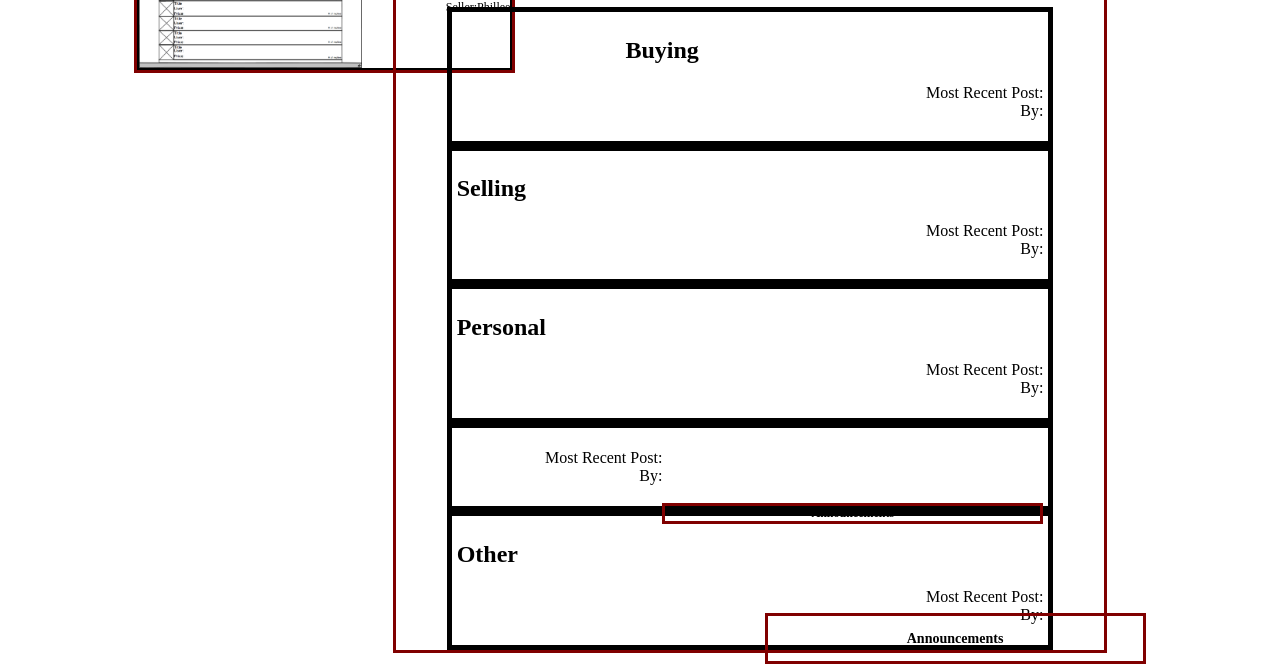
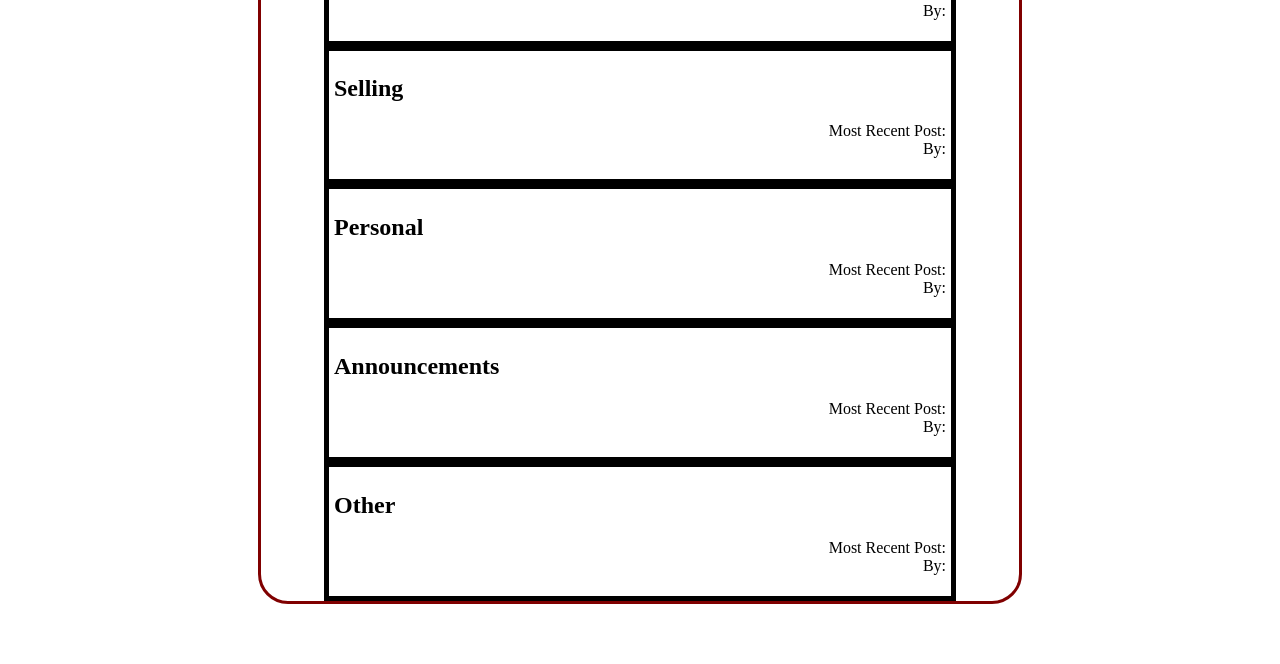
Before and after one commit to lix4/CSSE280-RoseList-frontend, a plain HTML site: page html/categories.html in a window 1280 px wide. Shown: the part 256-920 px from the top of the page. After the commit the page ends 868 px from the top, so only its background shows below. Drawn offline with nearby package versions, Linux system fonts and the light colour scheme.

Commit message:
fixed all css

```diff
--- a/JavaScript/categoriesJS.js
+++ b/JavaScript/categoriesJS.js
@@ -4,35 +4,7 @@
 
     function setup() {
         mRecentPostsDiv = document.getElementById("recent");
-        getOneRecentPostOrAnnouncements("Laptop", "12", "Phillee", "../Project_Mockups_and_Images/Buying.png");
         setupLinksForCategories();
-    }
-
-    function getOneRecentPostOrAnnouncements(itemName, itemPrice, itemSeller, imgUrl) {
-        var mOneRecentPostDiv = document.createElement("div");
-        mOneRecentPostDiv.style.border = "2px solid black";
-        mOneRecentPostDiv.style.textAlign = "center";
-        mOneRecentPostDiv.style.overflow = "auto";
-        var mImage = document.createElement("img");
-        mImage.src = imgUrl;
-        mImage.style.maxWidth = "60%";
-        mImage.style.height = "auto";
-        mImage.style.width = "auto";
-        mImage.style.cssFloat = "left";
-        var rightDiv = document.createElement("div");
-        rightDiv.style.height = "40px";
-        var itemPara = document.createElement("p");
-        itemPara.innerHTML = '<span>Item:</span>' + itemName + "<br>";
-        var pricePara = document.createElement("p");
-        pricePara.innerHTML = '<span>Price:</span>' + itemPrice + '<br />';
-        var sellerPara = document.createElement("p");
-        sellerPara.innerHTML = '<span>Seller:</span>' + itemSeller;
-        rightDiv.appendChild(itemPara);
-        rightDiv.appendChild(pricePara);
-        rightDiv.appendChild(sellerPara);
-        mOneRecentPostDiv.appendChild(mImage);
-        mOneRecentPostDiv.appendChild(rightDiv);
-        mRecentPostsDiv.appendChild(mOneRecentPostDiv);
     }
 
     function setupLinksForCategories() {
--- a/css/categories.css
+++ b/css/categories.css
@@ -21,23 +21,8 @@ h1 span {
     top: 60px;
 }
 
-#announcements{
-    float: right;
-    width: 375px;
-    font-size: 12px;
-    text-align: center;
-    border: 3px solid #800000;
-    position: relative;
-    top: 60px;
-}
-
-/*#announcements {
-    width: 15%;
-    float: right;
-}*/
-
 #largeContainer{
-    width:1600px;
+    /*width:1600px;*/
     display: inline-block;
     width: 80%;
     position: relative;
@@ -51,13 +36,15 @@ h1 span {
     position: relative;
     left: 110px;
     top: 100px;
+    position: initial;
 }
 
 #content {
-    width: 60%;
+    width: 50%;
     margin: auto;
     padding-left: 5%;
     padding-right: 5%;
+    border-radius: 30px;
 }
 
 #header {
--- a/html/categories.html
+++ b/html/categories.html
@@ -11,10 +11,6 @@
 	<button id="myAccount">My Account</button>
 
 
-	<div id="largeContainer">
-		<div id="recent">
-			<h3>Recent Postings</h3>
-		</div>
 	<div id="content">
 		<h1>Categories</h1>
 		<div class="category">
@@ -48,10 +44,6 @@
 			</p>
 		</div>
 	</div>
-		<div id="announcements">
-			<h3>Announcements</h3>
-		</div>
-	</div>
 
 
 
```
Also changed, not shown: css/accountPage.css (+15 -1 lines), css/insidePost.css (+28 -4 lines), html/accountPage.html (+5 -1 lines), html/insidePost.html (+1 -2 lines). Lines whose indentation alone changed are shown as unchanged.
